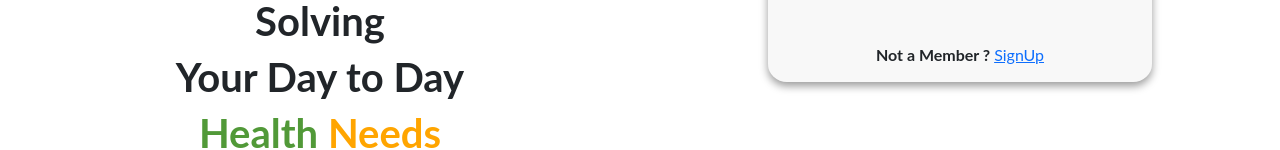
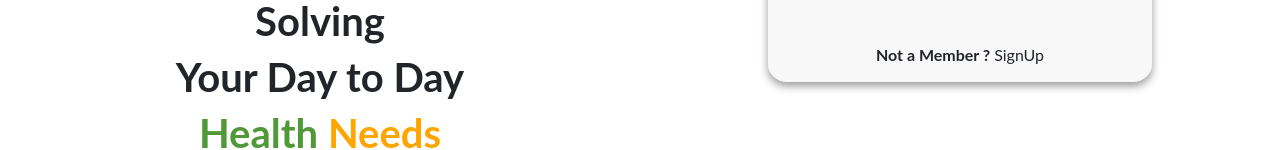
Before and after one commit to Globetrottercode/react_eat_fresh, a React (Create React App) app: page /login in a window 1280 px wide. Shown: the part 495-645 px from the top of the page. Built offline with nearby package versions, Linux system fonts and the light colour scheme.

Commit message:
Fixing bugs

```diff
--- a/src/pages/Login.js
+++ b/src/pages/Login.js
@@ -187,9 +187,13 @@ function Login() {
           <div style={{ marginBottom: "4%" }}>
             <span style={{ fontWeight: "bolder" }}>Not a Member ? </span>
 
-            <Link to="/signup" reloadDocument>
-              <span> SignUp</span>
-            </Link>
+            <span
+              onClick={() => {
+                navigate("/signup");
+              }}
+            >
+              SignUp
+            </span>
           </div>
         </div>
         <a
```
